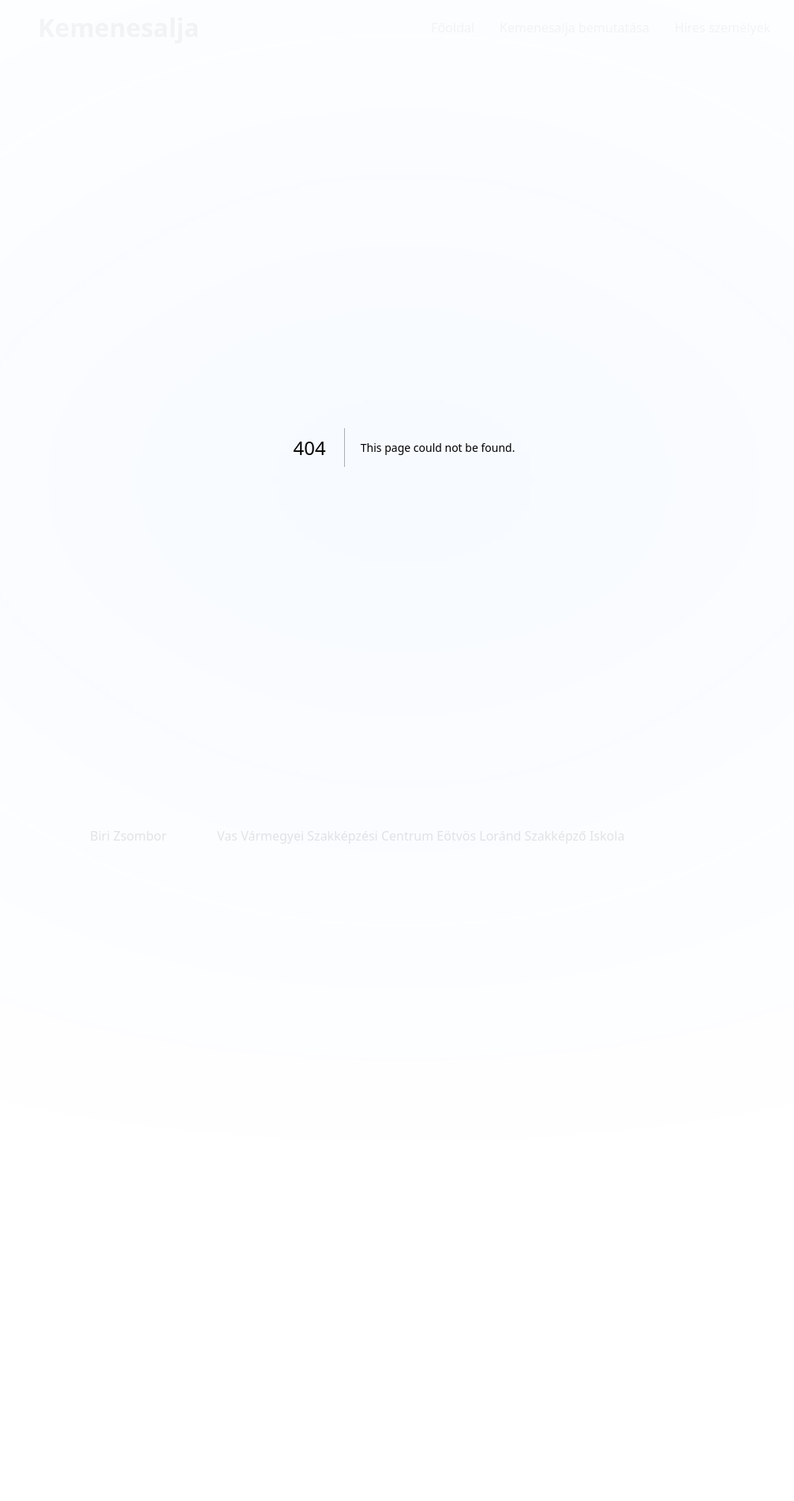
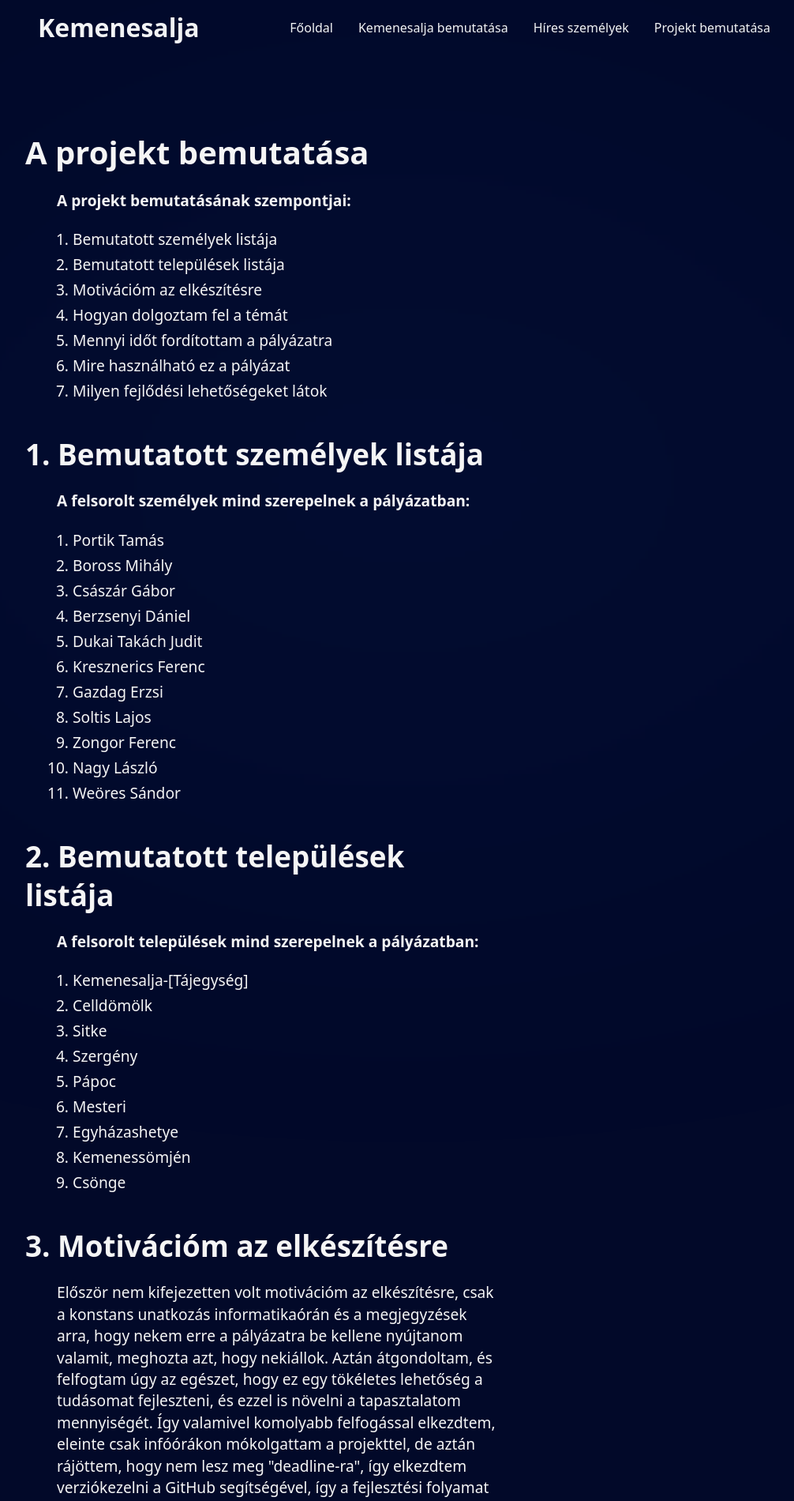
Before and after one commit to Goshawk1337/kemenesaljaipalyazat, a Next.js app: page /leiras in a window 1280 px wide. Before the commit this address had no page. Shown: the top 1900 px of the page at 79% size, without its empty margins (128-1134 px from the left). Before the commit the page ends 1086 px from the top, so only its background shows below. Built offline with nearby package versions, Linux system fonts and the light colour scheme.

Commit message:
new page, removed smooth scrool, and did some small redesigns

```diff
--- a/app/hiresek/page.tsx
+++ b/app/hiresek/page.tsx
@@ -110,13 +110,17 @@ const people: { id: string, name: string, description: string, img: string, wiki
     "wiki": "https://hu.wikipedia.org/wiki/We%C3%B6res_S%C3%A1ndor"
   },
 ]
+
+export function getHiresek() {
+  return people
+}
 export default function Hiresek() {
   const [selected, setSelected] = useState(people[0].id)
 
 
   return (
     <div>
-      <div className="mt-24 w-full">
+      <div className="  w-full">
         <div className="flex flex-row space-x-4">
           <h1 className="md:text-[2.5rem] text-2xl font-bold text-neutral-100">
             Válassz ki egy híres személyt! <br />
--- a/app/kornyek/page.tsx
+++ b/app/kornyek/page.tsx
@@ -76,7 +76,7 @@ const tabsData: { [key: string]: { Label: string, description: string, img: stri
         {
             "Label": "Geist - Magyar Őstermelő Rt. kúriája",
             "description": "(Kolozsvári u. 72.) Erdődy Sándor gróf, a falu földesura itteni birtokai nagyobb részét a 20. század elején a Geist családnak adta el, akik szombathelyi fakereskedők és gyárosok voltak. A Geist család 1913-ban 'szergényi' előnévvel nemesi címet kapott. A kúriát Geist Lajos építtette fel 1907-08-ban eklektikus stílusban. Halála után fia, Geist Jenő lett a birtok tulajdonosa, aki 1927-től kormányfőtanácsosi címet viselt, illetve hét évig a szombathelyi izraelita hitközség elnöki posztját töltötte be. Az I. világháború után a birtokot és a kúriát a Geist család eladta a Magyar Őstermelők Részvénytársaságának. Tőlük sajátították ki 1945-ben az épületet, melyben tanácsi kirendeltséget és orvosi rendelőt helyeztek el. Napjainkban polgármesteri hivatal, orvosi rendelő és óvoda működik az épületben.",
-            "img": "assets/szergeny/ostermelo.jpg"
+            "img": "/assets/szergeny/ostermelo.jpg"
         }
     ],
     "Pápoc": [
@@ -166,7 +166,9 @@ const tabsData: { [key: string]: { Label: string, description: string, img: stri
     ]
 };
 
-
+export function getTelepulesek() {
+  return tabsData
+}
 export default function Kornyek() {
     const [selectedKey, setSelectedKey] = useState("Kemenesalja-[Tájegység]")
     const selected = tabsData[selectedKey]
--- a/app/layout.tsx
+++ b/app/layout.tsx
@@ -18,8 +18,7 @@ export default function RootLayout({
   return (
     <html lang="hu">
       <body className={`${figtree.variable} antialiased bg-[#020929] h-screen flex flex-col select-none  `}>
-        <ClientWrapper /> {/* Lenis itt aktiválódik */}
-        <Navbar />
+         <Navbar />
 
         <>
           {/* Fix blur háttér – mindig az oldal alján */}
@@ -27,7 +26,7 @@ export default function RootLayout({
 
           {/* Fő tartalom */}
           <main className="relative z-10 flex-grow flex justify-center items-start pt-24">
-            <div className="w-[75vw]">
+            <div className="w-[75vw]   ">
               <FadeIn>{children}</FadeIn>
             </div>
           </main>
--- /dev/null
+++ b/app/leiras/page.tsx
@@ -0,0 +1,78 @@
+"use client"
+
+import React, { useState, useEffect } from "react"
+import { getHiresek } from "../hiresek/page"
+import { getTelepulesek } from "../kornyek/page"
+import { object } from "motion/react-client"
+export default function Leiras() {
+    const famous = getHiresek()
+    const places = getTelepulesek()
+    return (
+        <div className=" w-full ">
+            <div className="grid grid-cols-1 gap-y-10 max-w-[600px] text-neutral-100 ">
+                <div className="grid grid-cols-1 gap-y-5">
+                    <h1 className=" md:text-[2.5rem] text-2xl font-extrabold">A projekt bemutatása</h1>
+                    <p className="ml-10 md:text-[1.2rem] text-sm font-semibold">A projekt bemutatásának szempontjai:</p>
+                    <ol type="1" className="ml-15 md:text-[1.2rem] text-sm gap-3 font-thin list-decimal  leading-8">
+                        <li>Bemutatott személyek listája</li>
+                        <li>Bemutatott települések listája</li>
+                        <li>Motivációm az elkészítésre</li>
+                        <li>Hogyan dolgoztam fel a témát</li>
+                        <li>Mennyi időt fordítottam a pályázatra</li>
+                        <li>Mire használható ez a pályázat</li>
+                        <li>Milyen fejlődési lehetőségeket látok</li>
+
+                    </ol>
+                </div>
+                <div className="grid grid-cols-1 gap-y-5">
+                    <h2 className=" md:text-[2.3rem] text-2xl font-extrabold">1. Bemutatott személyek listája</h2>
+                    <p className="ml-10 md:text-[1.2rem] text-sm font-semibold">A felsorolt személyek mind szerepelnek a pályázatban:</p>
+                    <ol type="1" className="ml-15 md:text-[1.2rem] text-sm gap-3 font-thin list-decimal  leading-8">
+                        {famous.map((item, index) => (
+                            <li>{item.name}</li>
+                        ))}
+
+                    </ol>
+                </div>
+                <div className="grid grid-cols-1 gap-y-5">
+                    <h2 className=" md:text-[2.3rem] text-2xl font-extrabold">2. Bemutatott települések listája</h2>
+                    <p className="ml-10 md:text-[1.2rem] text-sm font-semibold">A felsorolt települések mind szerepelnek a pályázatban:</p>
+
+                    <ol type="1" className="ml-15 md:text-[1.2rem] text-sm gap-3 font-thin list-decimal  leading-8">
+                        {Object.keys(places).map((key) => (
+                            <li>{key}</li>
+                        ))
+                        }
+                    </ol>
+                </div>
+                <div className="grid grid-cols-1 gap-y-5">
+                    <h2 className=" md:text-[2.3rem] text-2xl font-extrabold">3. Motivációm az elkészítésre</h2>
+                    <p className="ml-10 md:text-[1.2rem] text-sm font-thin">Először nem kifejezetten volt motivációm az elkészítésre, csak a konstans unatkozás informatikaórán és a megjegyzések arra, hogy nekem erre a pályázatra be kellene nyújtanom valamit, meghozta azt, hogy nekiállok. Aztán átgondoltam, és felfogtam úgy az egészet, hogy ez egy tökéletes lehetőség a tudásomat fejleszteni, és ezzel is növelni a tapasztalatom mennyiségét. Így valamivel komolyabb felfogással elkezdtem, eleinte csak infóórákon mókolgattam a projekttel, de aztán rájöttem, hogy nem lesz meg "deadline-ra", így elkezdtem verziókezelni a GitHub segítségével, így a fejlesztési folyamat is végig követhető. Nem a frontend az erősségem, de ez is hozzátett ahhoz, hogy beleadjak egy kis erőt, és fejlesszem ott is a tudásomat. Szóval az elejétől, a semmi motivációtól eljutottam oda, hogy szívesen dolgozom ezen a projekten.</p>
+                </div>
+                <div className="grid grid-cols-1 gap-y-5">
+                    <h2 className=" md:text-[2.3rem] text-2xl font-extrabold">4. Hogyan dolgoztam fel a témát</h2>
+                    <p className="ml-10 md:text-[1.2rem] text-sm font-thin">Eleinte Wikipédia alapján írogattam, aztán belustultam adatgyűjtés szempontjából. ChatGPT barátomnak megírtam, hogy írjon össze település- és személyneveket Kemenesaljáról, aztán a neveket felhasználva kerestem tovább az interneten. Leírást, illetve képet nem biztosított az AI. </p>
+                </div>
+                <div className="grid grid-cols-1 gap-y-5">
+                    <h2 className=" md:text-[2.3rem] text-2xl font-extrabold">5. Mennyi időt fordítottam a pályázatra</h2>
+                    <p className="ml-10 md:text-[1.2rem] text-sm font-thin">Őszintén, szerintem összességében olyan 6-7 óra, de lehet, hogy sokat mondtam. Ez mondjuk annak is köszönhető, hogy én emellett más projekteken is dolgoztam, amelyek nagyobb prioritást élveztek.</p>
+                </div>
+                <div className="grid grid-cols-1 gap-y-5">
+                    <h2 className=" md:text-[2.3rem] text-2xl font-extrabold">6. Mire használható ez a pályázat</h2>
+                    <p className="ml-10 md:text-[1.2rem] text-sm font-thin">Jelenlegi állapotában igazából annyi mondható el róla, hogy jól néz ki, és sok információt tartalmaz. A következő pontban leírt fejlesztések implementálásával akár többre is használható lenne, mivel jelenleg bármiféle szerver nélkül, statikusan van kint a hálón a weboldal, így minden adatot kliensoldalon tölt be egy listából. :D</p>
+                </div>
+                <div className="grid grid-cols-1 gap-y-5">
+                    <h2 className=" md:text-[2.3rem] text-2xl font-extrabold">7. Milyen fejlődési lehetőségeket látok</h2>
+                    <p className="ml-10 md:text-[1.2rem] text-sm font-thin">Igazából ez egy TODO lista lesz :D A projekt jelenleg hiányos, mind abból a szempontból, hogy nincs benne minden település, illetve személy sem, akit meg kellene említeni. Későbbiekben szeretnék készíteni egy olyan részt a weboldalhoz, ahova bejelentkezéssel lehet bejutni, és onnan lehet feltölteni új dolgokat a listákhoz (igazából megkapná a CRUD-ot egy ORM adatbáziskezeléssel Express.js-ben). Ezenfelül, ha sikerül találnom valami használható API-t, akkor a Kemenesalján történő eseményeket (pl. falunap) listáznám ki, mivel szerintem feldobná az oldalt. De simán el tudok képzelni egy olyat is, hogy a kiválasztott településnél mutassa a jelenlegi időjárást.</p>
+                </div>
+                <div className="grid grid-cols-1 gap-y-5">
+                    <h2 className=" md:text-[2.3rem] text-2xl font-extrabold">Katt <a className="hover:underline hover:text-neutral-300" target="_blank" href="https://github.com/Goshawk1337/kemenesaljaipalyazat">IDE</a> a Github oldalért</h2>
+                 </div>
+                {/* <div className="grid grid-cols-1 gap-y-5">
+                    <h2 className=" md:text-[2.3rem] text-2xl font-extrabold">Köszönet</h2>
+                    <p className="ml-10 md:text-[1.2rem] text-sm font-thin">Köszönöm a <a href="https://music.youtube.com/playlist?list=PLaf_dgyvGPPftJwAP5uDGgTEE-kXDZ-VX" className="hover:underline hover:text-neutral-300" target="_blank">playlistemnek</a> hogy nem kellett zene nélkül letolnom az egészet, illetve a tanároknak akik mondták hogy csináljam mert a végére elég fun lett. Illetve a legfontosabb hogy a suli által biztosított ipari hulladéknak minősíthető  számítógépek hozzájárultak hogy otthon folytassam a munkát.</p>
+                </div> */}
+            </div>
+        </div>
+    )
+}
--- a/app/page.tsx
+++ b/app/page.tsx
@@ -7,7 +7,7 @@ export default function Home() {
   return (
     <div>
 
-      <div className=" mt-24">
+      <div className="  ">
         <div className="grid-cols-1 w-full mx-auto">
           <div className="text-neutral-100 text-center   ">
             <h1 className="font-bold md:text-[2.5rem]  text-2xl">Üdv a honlapon!</h1>
--- a/components/footer.tsx
+++ b/components/footer.tsx
@@ -3,22 +3,26 @@ import React from 'react';
 const Footer: React.FC = () => {
   return (
     <div className="w-[75vw] mx-auto">
-      <footer className="text-white py-4 mx-auto">
-        <div className="flex flex-row max-w-screen-xl mt-16 gap-x-6">
+      <footer className="text-white py-4 mx-auto w-full ">
+        <div className="grid grid-cols-2 mt-10  md:text-[1rem]  text-[0.5rem]  "  >
+          <div>
             <p>
               Készítette:{' '}
               <a
                 href="https://goshawk.hu"
                 target="_blank"
-              className="text-neutral-200 hover:text-white"
+                className="text-neutral-200  hover:text-white"
                 rel="noopener noreferrer"
               >
-              Biri Zsombor
+                Goshawk1337
               </a>
             </p>
-          <p className='ml-10 text-neutral-200 hover:text-white'>
+          </div>
+          <div>
+            <p className='text-justify  text-neutral-200 hover:text-white'>
               Vas Vármegyei Szakképzési Centrum Eötvös Loránd Szakképző Iskola
             </p>
+          </div>
         </div>
       </footer>
     </div>
--- a/components/navbar.tsx
+++ b/components/navbar.tsx
@@ -56,6 +56,11 @@ export default function Navbar() {
 
 
             </li>
+                        <li>
+            <Link href={"/leiras"} className="block py-2 px-3 text-neutral-100 rounded-sm md:bg-transparent hover:text-neutral-400 md:p-0 transition-all duration-300"> Projekt bemutatása</Link>
+
+
+            </li>
             {/* <li>
 
             <Link href="{}" className="block py-2 px-3 text-neutral-100 rounded-sm md:bg-transparent hover:text-neutral-400 md:p-0 transition-all duration-300"> Helyi nevezetéssegek</Link>
```
Lines whose indentation alone changed are shown as unchanged.
